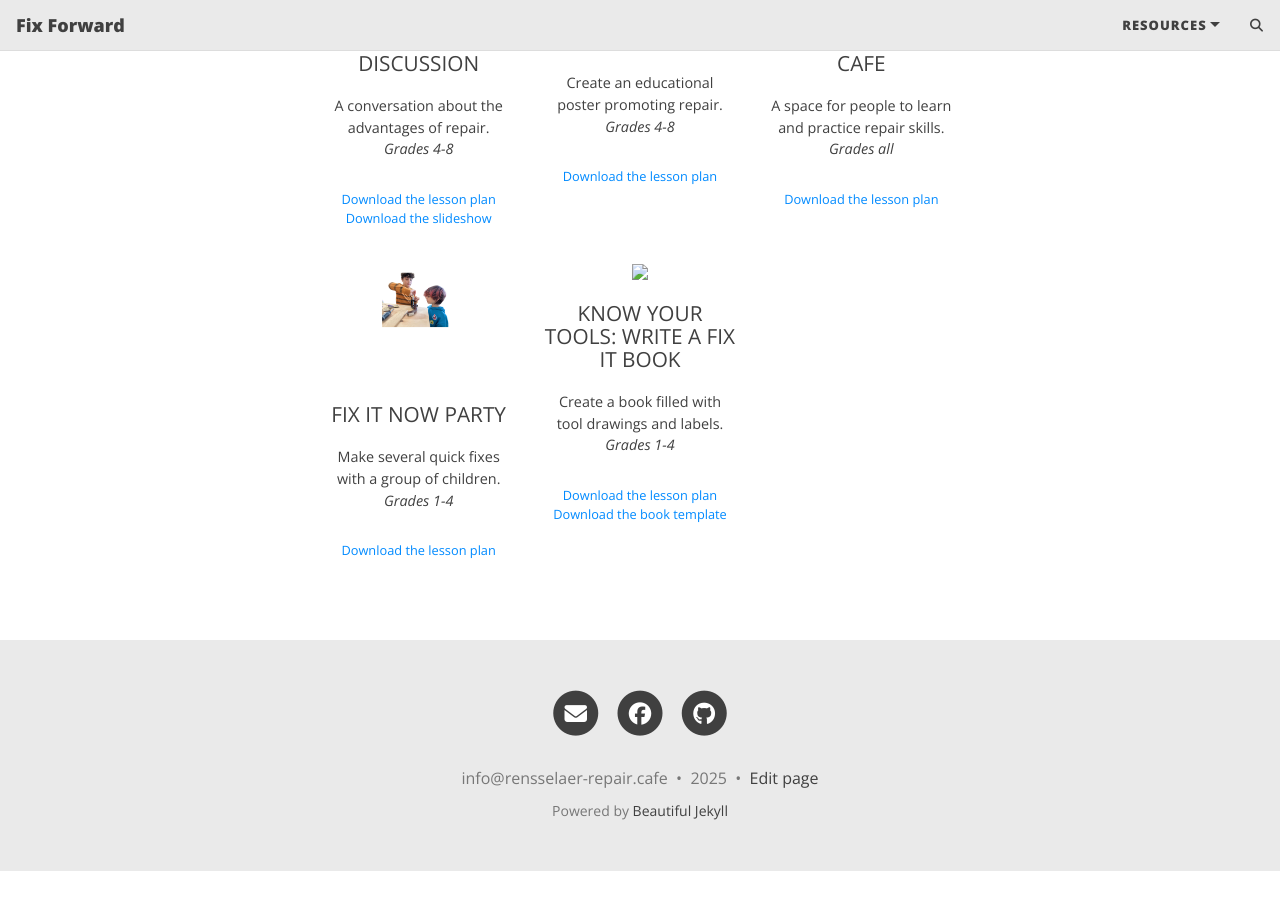
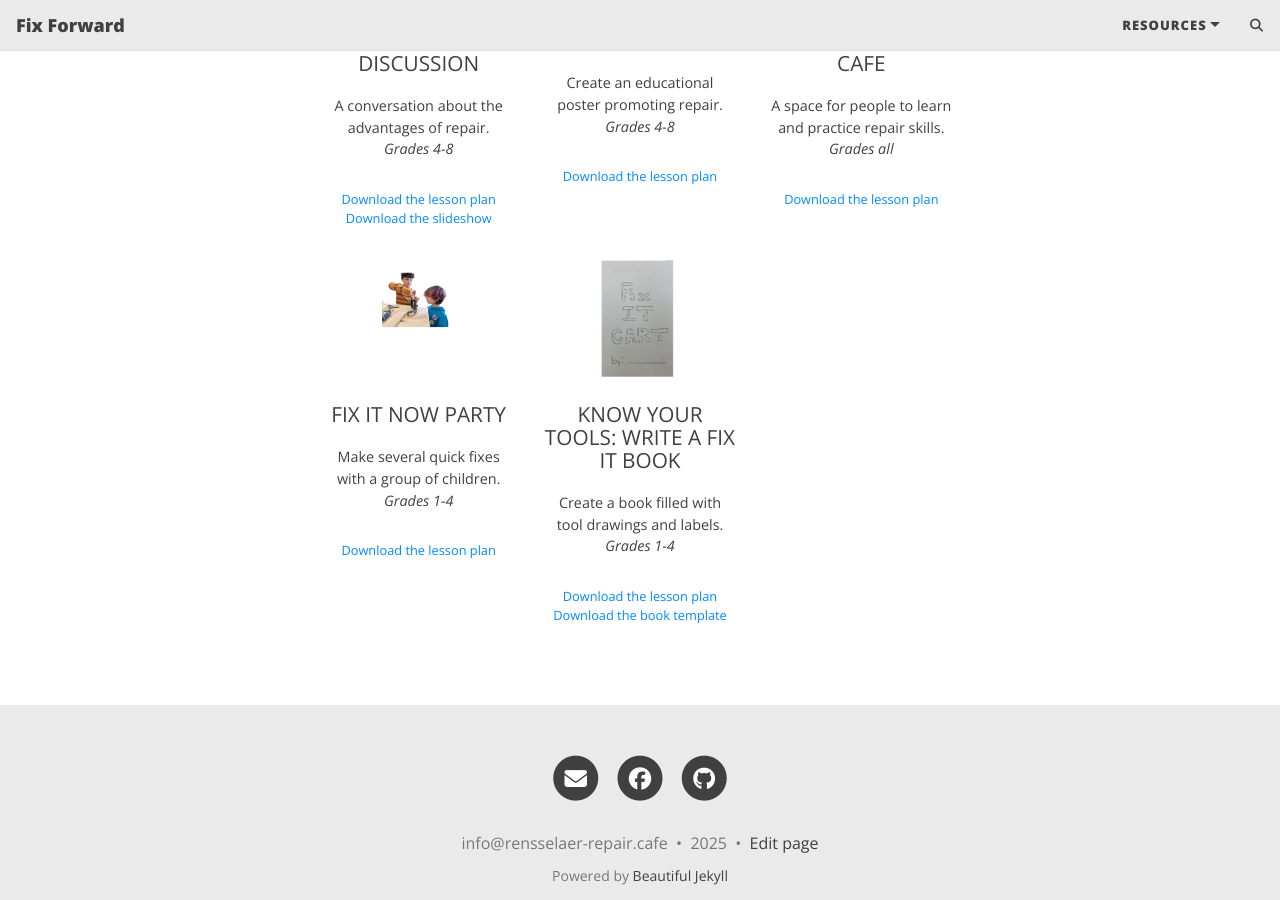
Before and after one commit to Rensselaer-Repair-Cafe/fix-forward, a Jekyll site: the page built from index.html, in a window 1280 px wide and 900 px high, scrolled down 2161 px. Built offline with Jekyll 4.4.1, drawn with Linux system fonts in a browser that asks for light colours; the list of posts is cut into pages by our own code; comment, search, counter and statistics services are not loaded; before the commit the page ends 3032 px from its top, so only the background shows below that.

Commit message:
Fix lesson paths

```diff
--- a/index.html
+++ b/index.html
@@ -84,11 +84,11 @@ lessons:
     grades: 1-4
     lesson_plan: /FF LESSONS/Fix It Now Party/FixItNowParty.pdf
   - title: "KNOW YOUR TOOLS: WRITE A FIX IT BOOK"
-    img: "/FF LESSONS/Know Your Tools: Write a Fix It Book/FixItCartThumbnail.jpg"
+    img: /FF LESSONS/Know Your Tools_ Write a Fix It Book/FixItCartThumbnail.jpg
     content: Create a book filled with tool drawings and labels.
     grades: 1-4
-    lesson_plan: "/FF LESSONS/Know Your Tools: Write a Fix It Book/KnowYourTools_WriteAFixItCartBook.pdf"
-    book_template: "/FF LESSONS/Know Your Tools: Write a Fix It Book/BlankFixItCartJournal.pdf"
+    lesson_plan: /FF LESSONS/Know Your Tools_ Write a Fix It Book/KnowYourTools_WriteAFixItCartBook.pdf
+    book_template: /FF LESSONS/Know Your Tools_ Write a Fix It Book/BlankFixItCartJournal.pdf
 ---
 The <a href="https://rensselaer-repair.cafe">Rensselaer Repair Cafe</a> has partnered with the
 <a href="https://parkerschool.org">Robert C. Parker School</a> and the
```
